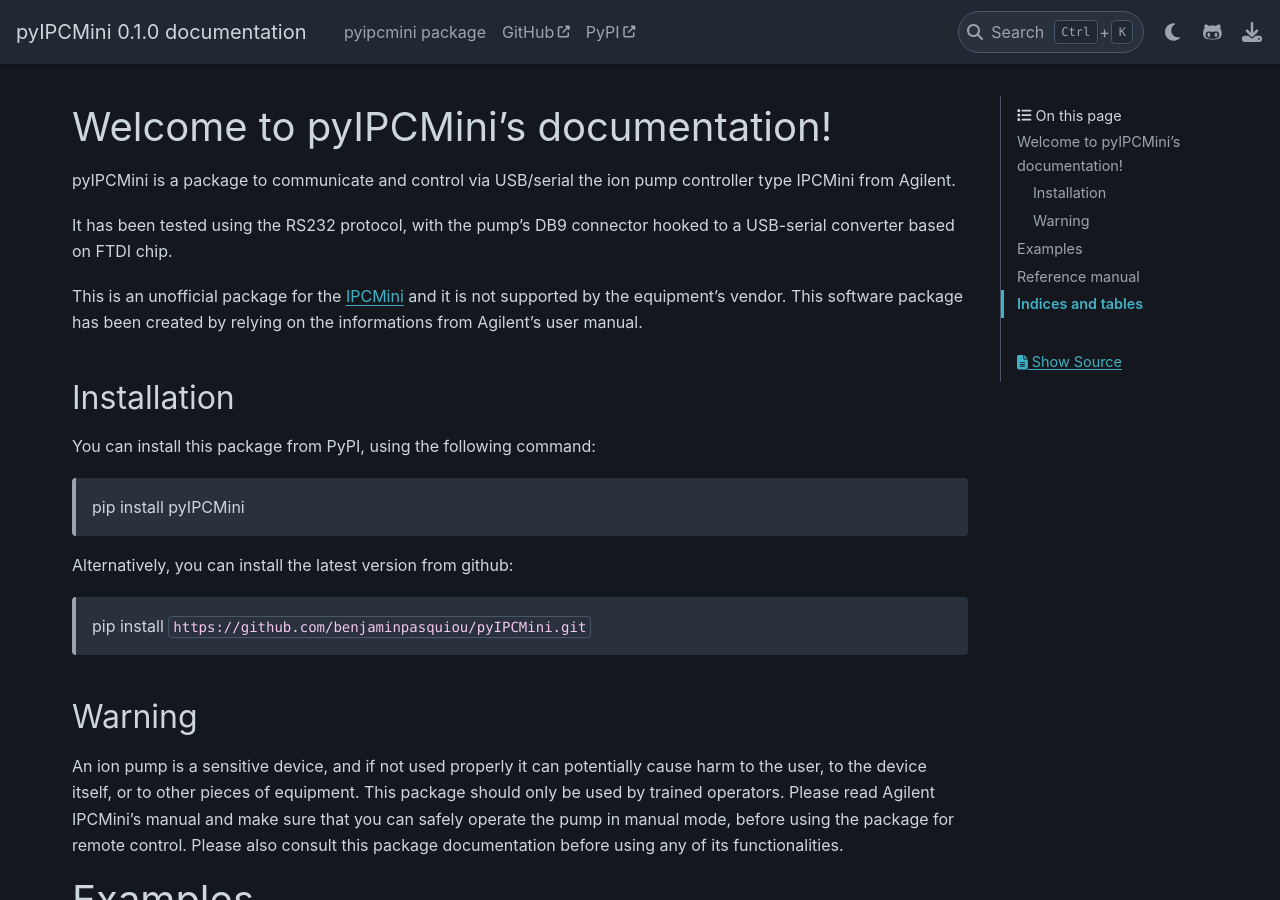
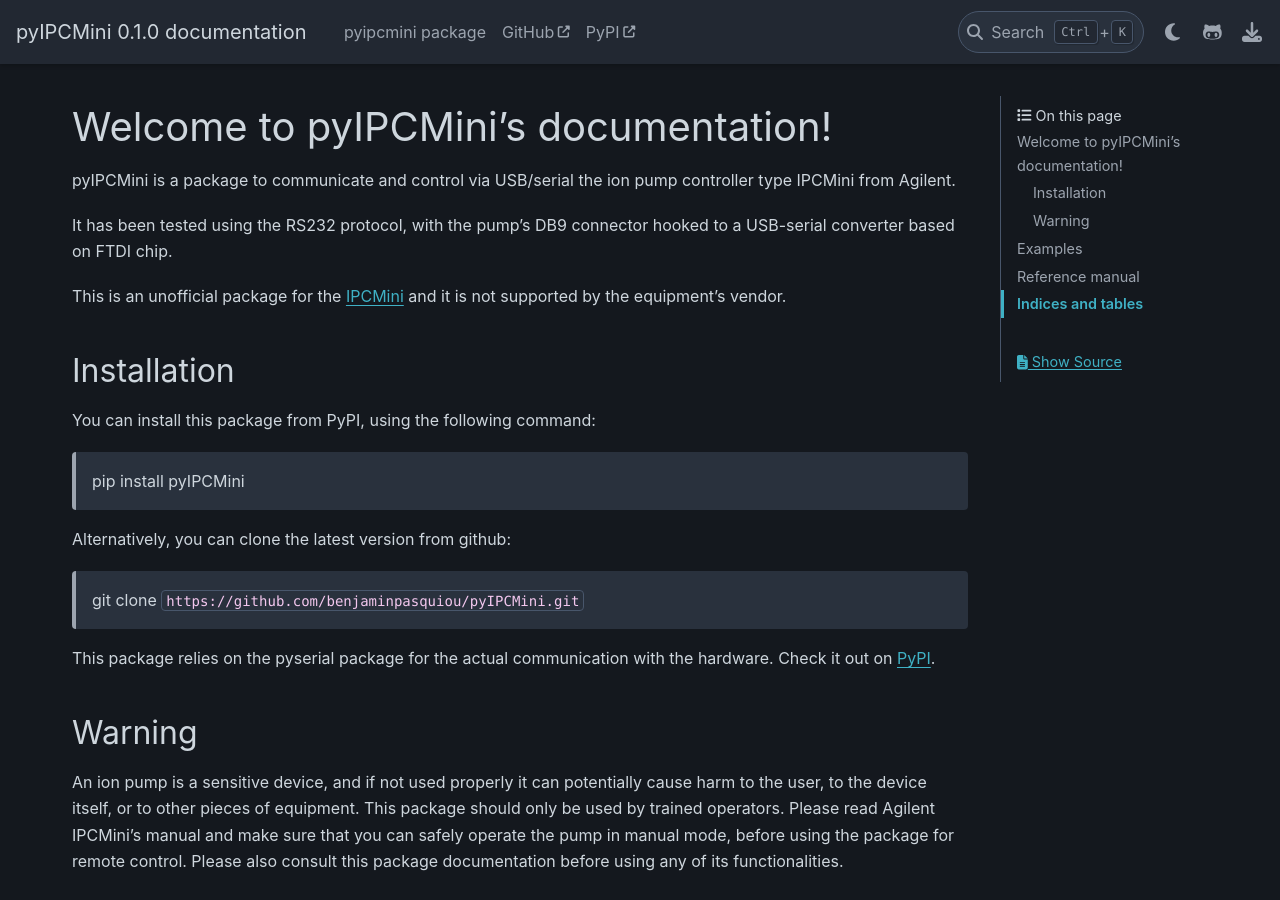
Before and after one commit to benjaminpasquiou/pyIPCMini, a Sphinx documentation site: the page built from doc/source/index.rst, in a window 1280 px wide and 900 px high. Built offline with Sphinx 7.4.7 and the PyData theme 0.15.4, drawn with Linux system fonts in a browser that asks for light colours; pages that are not in the unit, such as notebooks, are missing from menus.

Commit message:
Small corrections on the docs. (#10)

```diff
--- a/doc/source/conf.py
+++ b/doc/source/conf.py
@@ -34,14 +34,14 @@
 # https://www.sphinx-doc.org/en/master/usage/configuration.html#options-for-html-output
 
 Source = "https://github.com/benjaminpasquiou/pyIPCMini"
-Documentation = "https://pyIPCMini.readthedocs.io"
+PyPI = "https://pypi.org/project/pyIPCMini/"
 
 html_theme = "pydata_sphinx_theme"
 html_theme_options = {
     "show_nav_level": 0,
     "show_toc_level": 2,
     "header_links_before_dropdown": 4,
-    "external_links": [{"name": "GitHub", "url": Source}, {"name": "PyPI", "url": Documentation}],
+    "external_links": [{"name": "GitHub", "url": Source}, {"name": "PyPI", "url": PyPI}],
     "icon_links": [
         {
             "name": "GitHub",
@@ -51,7 +51,7 @@
         },
         {
             "name": "PyPI",
-            "url": Documentation,
+            "url": PyPI,
             "icon": "fa-solid fa-download",
             "type": "fontawesome",
         },
--- a/doc/source/index.rst
+++ b/doc/source/index.rst
@@ -9,7 +9,7 @@
 
 It has been tested using the RS232 protocol, with the pump's DB9 connector hooked to a USB-serial converter based on FTDI chip.
 
-This is an unofficial package for the `IPCMini <https://www.agilent.com/en/product/vacuum-technologies/ion-pumps-controllers/ion-pump-controllers/ipcmini-ion-pump-controller>`_ and it is not supported by the equipment's vendor. This software package has been created by relying on the informations from Agilent’s user manual.
+This is an unofficial package for the `IPCMini <https://www.agilent.com/en/product/vacuum-technologies/ion-pumps-controllers/ion-pump-controllers/ipcmini-ion-pump-controller>`_ and it is not supported by the equipment's vendor.
 
 Installation
 ------------
@@ -17,9 +17,11 @@
 
     pip install pyIPCMini
 
-Alternatively, you can install the latest version from github:
+Alternatively, you can clone the latest version from github:
 
-    pip install ``https://github.com/benjaminpasquiou/pyIPCMini.git``
+    git clone ``https://github.com/benjaminpasquiou/pyIPCMini.git``
+
+This package relies on the pyserial package for the actual communication with the hardware. Check it out on `PyPI <https://pypi.org/project/pyserial>`_.
 
 Warning
 -------
```
Also changed, not shown: README.md (+2 -1 lines).
